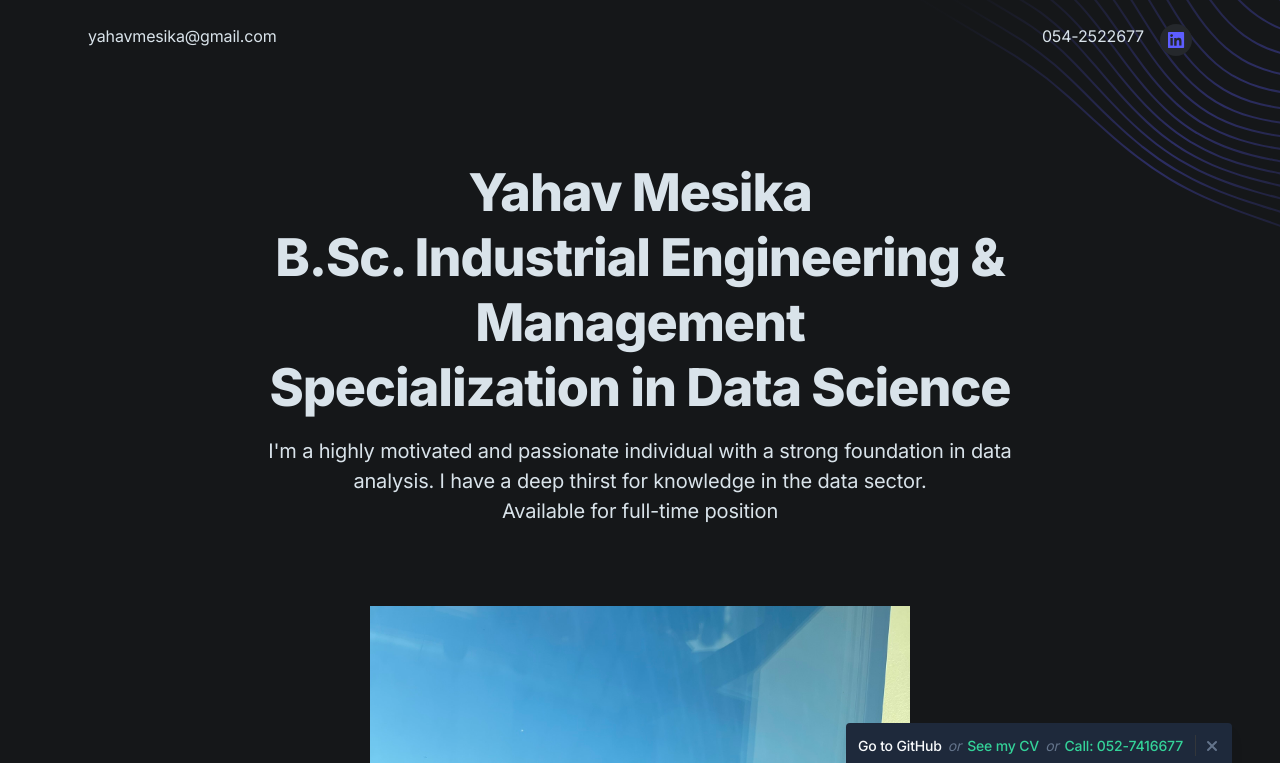
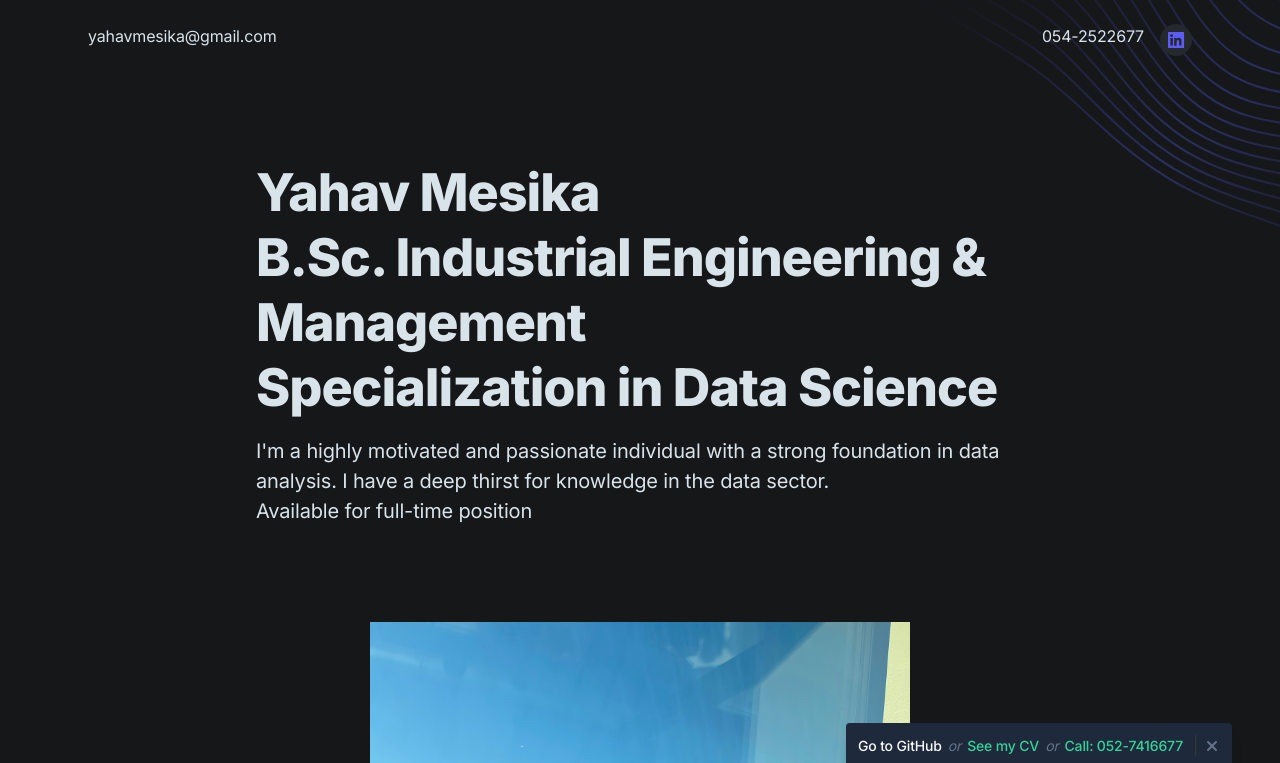
Before and after one commit to YahavMesika/portfolio, a Next.js app: page / in a window 1280 px wide. Shown: the top 763 px of the page. Built offline with nearby package versions, Linux system fonts and the light colour scheme.

Commit message:
Update hero.tsx

```diff
--- a/components/hero.tsx
+++ b/components/hero.tsx
@@ -24,9 +24,9 @@ export default function Hero() {
         <div className="relative pt-32 pb-10 md:pt-40 md:pb-16">
 
           {/* Section header*/}
-          <div className="max-w-3xl mx-auto text-center pb-12 md:pb-16">
+          <div className="max-w-3xl mx-auto text-left pb-12 md:pb-16">
             <h3 className="h1 mb-4" data-aos="fade-up">{full_Name}<br/> <span className="text-white-500">B.Sc. Industrial Engineering & Management</span><br/>Specialization in Data Science</h3>
-            <p className="text-xl text-white-400 mb-4" data-aos="fade-up" data-aos-delay="200">
+            <p className="text-xl text-white-400 mb-8" data-aos="fade-up" data-aos-delay="200">
             I'm a highly motivated and passionate individual with a strong foundation in data analysis.
             I have a deep thirst for knowledge in the data sector.
              <br/>Available for full-time position</p>
```
